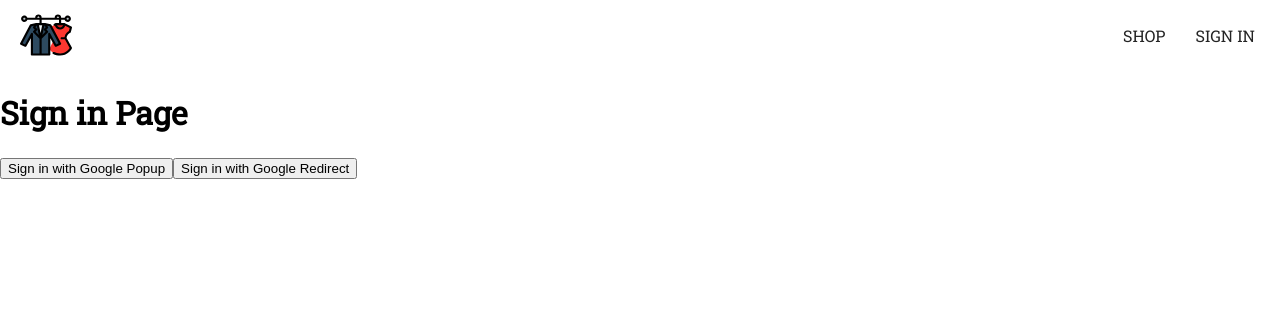
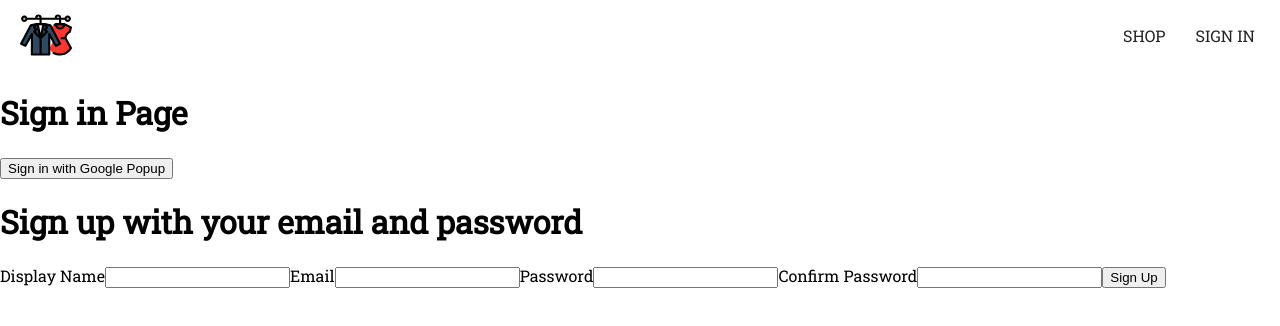
Before and after one commit to Dhruvjit/reactv18-ecommerce, a React (Create React App) app in the folder ecommerce/: page /sign-in in a window 1280 px wide. Shown: the top 326 px of the page. Built offline with nearby package versions, Linux system fonts and the light colour scheme.

Commit message:
[lec 97] signup form setup

```diff
--- /dev/null
+++ b/ecommerce/src/components/sign-up-form/sign-up-form.component.jsx
@@ -0,0 +1,52 @@
+import { useState } from "react";
+
+const defaultFormFields = {
+    displayName: '',
+    email: '',
+    password: '',
+    confirmPassword: ''
+}
+
+const SignUpForm = () => {
+
+    const [formFields, setFormFields] = useState(defaultFormFields);
+    const {displayName, email, password, confirmPassword} = formFields;
+    const handleChange = (event) => {
+        const {name, value} = event.target;
+        /* take item inside name and assign it to name, similarly do the same for value */
+        setFormFields({
+            ...formFields, [name]:value
+        });
+    }
+
+    return (
+        <div>
+            <h1>Sign up with your email and password</h1>
+            <form onSubmit={() => {}}>
+
+                {/*  */}
+                <label>Display Name</label>
+                <input type="text" required onChange={handleChange} name="displayName" value={displayName}/>
+
+                {/*  */}
+                <label>Email</label>
+                <input type="email" required onChange={handleChange} name="email" value={email}/>
+
+                {/*  */}
+                <label>Password</label>
+                <input type="password" required onChange={handleChange} name="password" value={password}/>
+
+                {/*  */}
+                <label>Confirm Password</label>
+                <input type="password" required onChange={handleChange} name="confirmPassword" value={confirmPassword}/>
+
+                <button type="submit">
+                    Sign Up
+                </button>
+
+            </form>
+        </div>
+    )
+}
+
+export default SignUpForm;
--- a/ecommerce/src/routes/sign-in/sign-in.component.jsx
+++ b/ecommerce/src/routes/sign-in/sign-in.component.jsx
@@ -5,8 +5,9 @@
     createUserDocumentFromAuth
  } from "../../utils/firebase.utils";
 
- import { useEffect } from "react";
- import { getRedirectResult } from "firebase/auth";
+import { useEffect } from "react";
+import { getRedirectResult } from "firebase/auth";
+import SignUpForm from "../../components/sign-up-form/sign-up-form.component";
 
 const SignIn = () => {
 
@@ -52,10 +53,10 @@
             <button onClick={logGoogleUser}>
                 Sign in with Google Popup
             </button>
-            {/*  */}
-            <button onClick={logGoogleRedirectUser}>
+            <SignUpForm />
+            {/* <button onClick={logGoogleRedirectUser}>
                 Sign in with Google Redirect
-            </button>
+            </button> */}
         </div>
     )
 }
```
